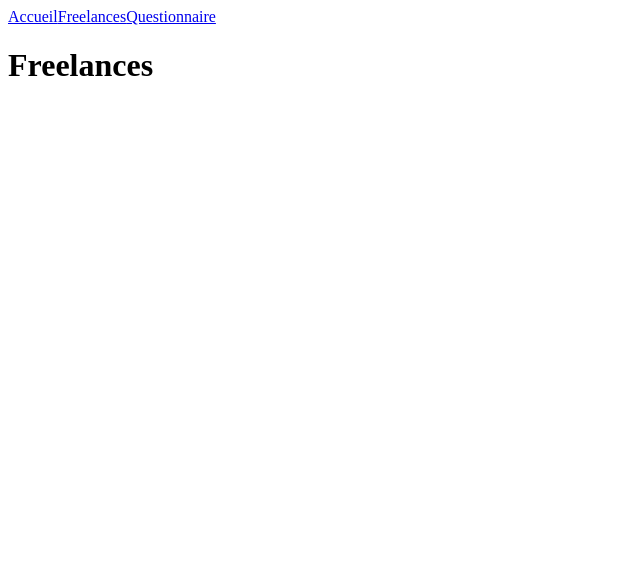
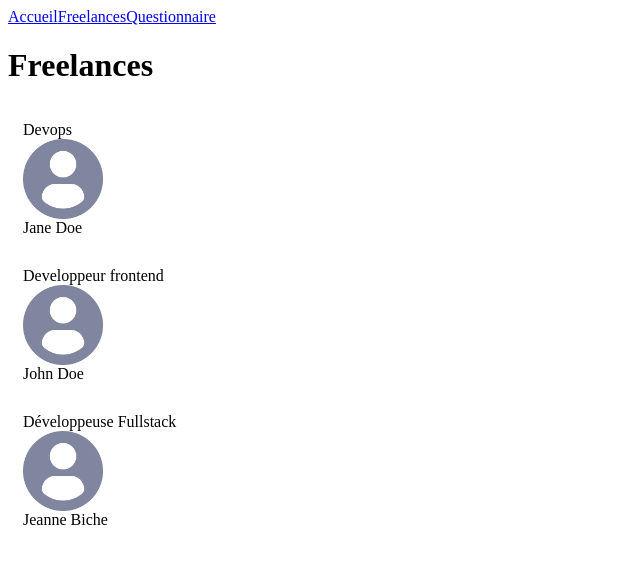
Before and after one commit to Theo602/shiny-agency, a React (Create React App) app: page /freelances in a window 1280 px wide. Shown: the top 564 px of the page, without its empty margins (0-640 px from the left). Built offline with nearby package versions, Linux system fonts and the light colour scheme.

Commit message:
Mise en place des proptype

```diff
--- a/package.json
+++ b/package.json
@@ -6,6 +6,7 @@
     "@testing-library/jest-dom": "^5.16.5",
     "@testing-library/react": "^13.4.0",
     "@testing-library/user-event": "^13.5.0",
+    "prop-types": "^15.8.1",
     "react": "^18.2.0",
     "react-dom": "^18.2.0",
     "react-router-dom": "^6.8.2",
--- /dev/null
+++ b/src/components/Cart/index.jsx
@@ -0,0 +1,26 @@
+import PropTypes from 'prop-types';
+import DefaultPicture from '../../assets/profile.png'
+
+function Card({ label, title, picture }) {
+    return (
+        <div style={{ display: 'flex', flexDirection: 'column', padding: 15 }}>
+            <span>{label}</span>
+            <img src={picture} alt="freelance" height={80} width={80} />
+            <span>{title}</span>
+        </div>
+    )
+}
+
+Card.propTypes = {
+    label: PropTypes.string.isRequired,
+    title: PropTypes.string.isRequired,
+    picture: PropTypes.string.isRequired
+};
+
+Card.defaultProps = {
+    label: '',
+    title: '',
+    picture: DefaultPicture
+}
+
+export default Card;
--- a/src/pages/Freelances.jsx
+++ /dev/null
@@ -1,10 +0,0 @@
-function Freelances(){
-
-    return(
-        <div>
-            <h1>Freelances</h1>
-        </div>
-    )
-}
-
-export default Freelances;
--- /dev/null
+++ b/src/pages/Freelances/Freelances.jsx
@@ -0,0 +1,41 @@
+import DefaultPicture from '../../assets/profile.png'
+import Cart from '../../components/Cart'
+
+function Freelances(){
+
+    const freelanceProfiles = [
+        {
+            name: 'Jane Doe',
+            jobTitle: 'Devops',
+            picture: DefaultPicture,
+        },
+        {
+            name: 'John Doe',
+            jobTitle: 'Developpeur frontend',
+            picture: DefaultPicture,
+        },
+        {
+            name: 'Jeanne Biche',
+            jobTitle: 'Développeuse Fullstack',
+            picture: DefaultPicture,
+        },
+    ]
+
+    return(
+        <div>
+            <h1>Freelances</h1>
+
+            {freelanceProfiles.map((profile,index) => (
+                <Cart
+                    key={`${profile.name}-${index}`}
+                    label={`${profile.jobTitle}`}
+                    picture={`${profile.picture}`}
+                    title={`${profile.name}`}
+                />
+            ))}
+
+        </div>
+    )
+}
+
+export default Freelances;
```
Also changed, not shown: src/index.jsx (+4 -4 lines), src/assets/profile.png (added), src/pages/Home/Home.jsx (renamed from src/pages/Home.jsx), src/pages/Results/Results.jsx (renamed from src/pages/Results.jsx), src/pages/Survey/Survey.jsx (renamed from src/pages/Survey.jsx), 1 other file (tests, documents, lock files or other folders).
